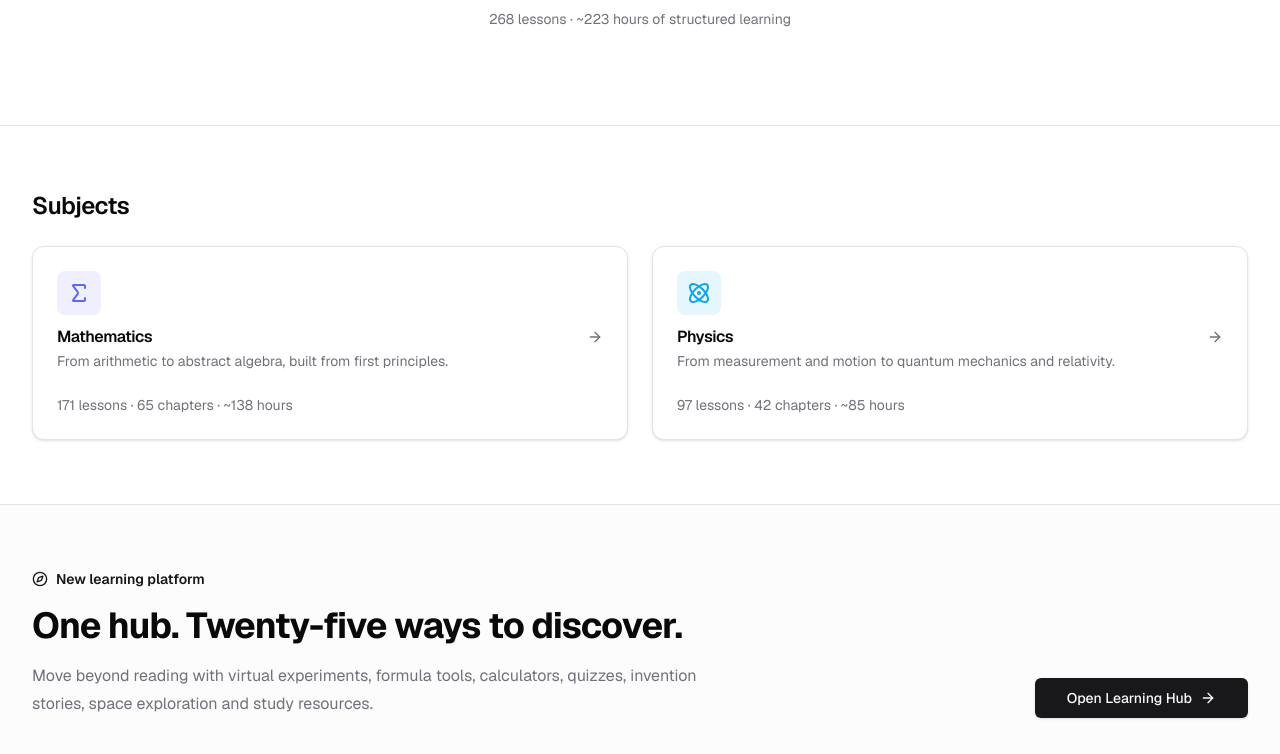
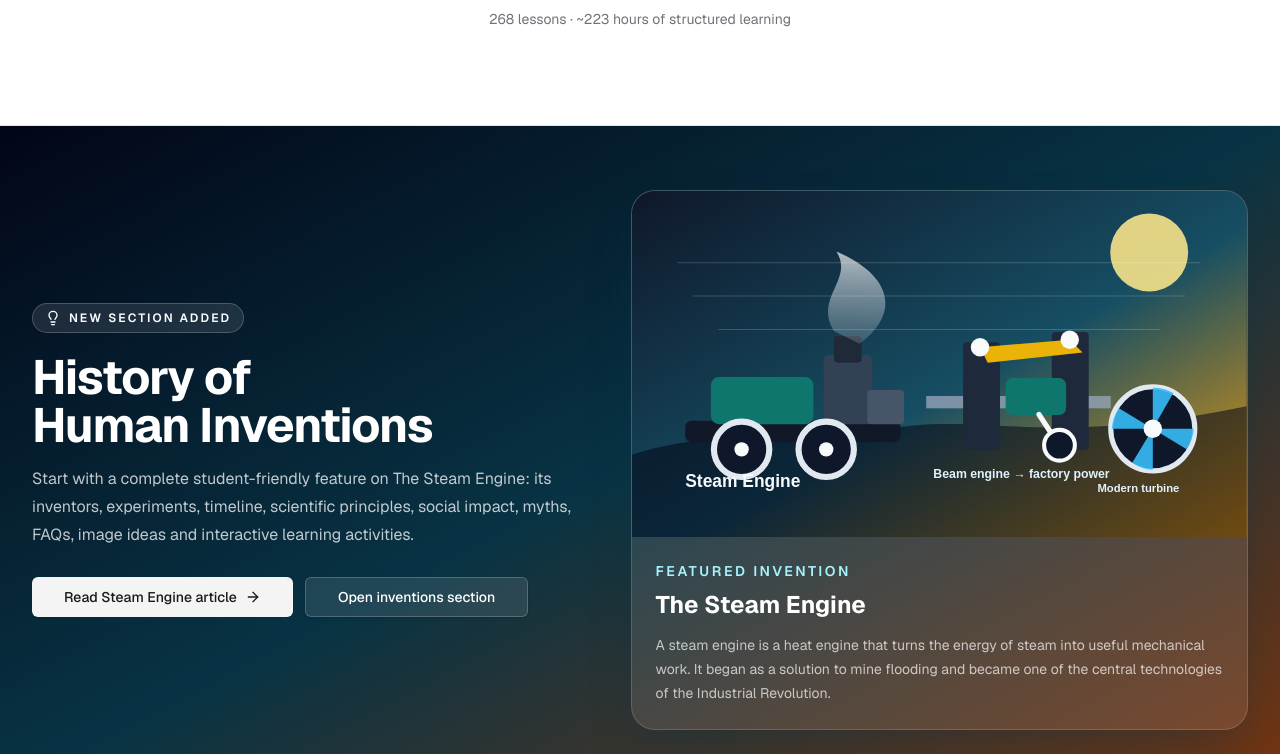
Before and after one commit to VishwakarmaAjay1992/EduVerse, a Next.js app: page / in a window 1280 px wide. Shown: the part 460-1214 px from the top of the page. Built offline with nearby package versions, Linux system fonts and the light colour scheme; no server answers.

Commit message:
EduVerse_with_Steam_Engine_VISIBLE_UPDATE

```diff
--- a/src/app/history-of-human-inventions/[slug]/page.tsx
+++ b/src/app/history-of-human-inventions/[slug]/page.tsx
@@ -81,8 +81,15 @@ export default async function InventionArticlePage({ params }: PageProps) {
           <p className="mt-8 text-sm font-semibold uppercase tracking-[0.3em] text-cyan-300">History of Human Inventions</p>
           <h1 className="mt-4 max-w-5xl text-4xl font-black tracking-tight sm:text-6xl">{invention.title}</h1>
           <p className="mt-6 max-w-3xl text-xl leading-8 text-slate-300">{invention.subtitle}</p>
-          <div className="mt-8 rounded-3xl border border-cyan-300/20 bg-cyan-300/10 p-6 text-lg leading-8 text-cyan-50">
-            {invention.heroSummary}
+          <div className="mt-8 grid gap-6 lg:grid-cols-[1fr_1.1fr] lg:items-center">
+            <div className="rounded-3xl border border-cyan-300/20 bg-cyan-300/10 p-6 text-lg leading-8 text-cyan-50">
+              {invention.heroSummary}
+            </div>
+            <img
+              src="/images/inventions/steam-engine-hero.svg"
+              alt="Steam engine historical evolution illustration"
+              className="aspect-video w-full rounded-3xl border border-white/15 object-cover shadow-2xl shadow-cyan-950/40"
+            />
           </div>
         </div>
       </section>
@@ -118,6 +125,17 @@ export default async function InventionArticlePage({ params }: PageProps) {
             </div>
           </section>
         ))}
+
+        <figure className="my-10 overflow-hidden rounded-3xl border border-slate-200 bg-white shadow-sm">
+          <img
+            src="/images/inventions/steam-engine-cutaway.svg"
+            alt="Simple cutaway diagram of a piston steam engine"
+            className="w-full"
+          />
+          <figcaption className="border-t border-slate-200 px-6 py-4 text-sm leading-6 text-slate-600">
+            Simplified cutaway diagram: heat produces steam, steam moves the piston, and the connecting rod turns the flywheel.
+          </figcaption>
+        </figure>
 
         <section id="timeline" className="scroll-mt-24 py-8">
           <h2 className="text-3xl font-black tracking-tight text-slate-950">4. Timeline of Development</h2>
--- a/src/app/history-of-human-inventions/page.tsx
+++ b/src/app/history-of-human-inventions/page.tsx
@@ -29,6 +29,11 @@ export default function HumanInventionsPage() {
               key={invention.slug}
               className="group rounded-3xl border border-white/10 bg-white/[0.04] p-6 shadow-2xl shadow-cyan-950/20 transition hover:-translate-y-1 hover:border-cyan-300/40 hover:bg-white/[0.07]"
             >
+              <img
+                src="/images/inventions/steam-engine-hero.svg"
+                alt="Steam engine educational illustration"
+                className="mb-5 aspect-video w-full rounded-2xl object-cover ring-1 ring-white/10"
+              />
               <p className="text-sm font-medium text-cyan-300">Featured invention</p>
               <h2 className="mt-3 text-2xl font-bold text-white group-hover:text-cyan-200">{invention.title}</h2>
               <p className="mt-4 line-clamp-4 text-sm leading-6 text-slate-300">{invention.heroSummary}</p>
--- a/src/app/learning-hub/page.tsx
+++ b/src/app/learning-hub/page.tsx
@@ -51,6 +51,13 @@ export default function LearningHubPage() {
                   className="border border-white/20 bg-white/10 text-white hover:bg-white/20"
                 >
                   <Link href="/phenomena">Discover 25 phenomena</Link>
+                </Button>
+                <Button
+                  asChild
+                  size="lg"
+                  className="border border-white/20 bg-white/10 text-white hover:bg-white/20"
+                >
+                  <Link href="/history-of-human-inventions">History of Inventions</Link>
                 </Button>
               </div>
             </div>
--- a/src/app/page.tsx
+++ b/src/app/page.tsx
@@ -1,5 +1,5 @@
 import Link from "next/link";
-import { ArrowRight, Compass, Microscope, Sparkles, Telescope } from "lucide-react";
+import { ArrowRight, Compass, Lightbulb, Microscope, Sparkles, Telescope } from "lucide-react";
 import { ScientistImage } from "@/components/scientists/scientist-image";
 import { SiteHeader } from "@/components/site-header";
 import { SubjectCard } from "@/components/subject-card";
@@ -8,11 +8,13 @@ import { Card, CardContent } from "@/components/ui/card";
 import { SCIENTISTS } from "@/data/scientists";
 import { listSubjects } from "@/lib/curriculum";
 import { HUB_FEATURES, HUB_GROUPS, HUB_GROUP_COPY } from "@/data/learning-hub";
+import { inventions } from "@/data/inventions";
 
 export default function HomePage() {
   const subjects = listSubjects();
   const totalLessons = subjects.reduce((n, s) => n + s.stats.lessons, 0);
   const totalHours = subjects.reduce((n, s) => n + s.stats.hours, 0);
+  const featuredInvention = inventions[0];
 
   return (
     <>
@@ -41,6 +43,59 @@ export default function HomePage() {
               {totalLessons.toLocaleString()} lessons · ~{totalHours.toLocaleString()} hours of
               structured learning
             </p>
+          </div>
+        </section>
+
+
+
+        <section className="border-b bg-gradient-to-br from-slate-950 via-cyan-950 to-amber-900 text-white">
+          <div className="container grid gap-10 py-16 lg:grid-cols-[0.95fr_1.05fr] lg:items-center">
+            <div>
+              <div className="inline-flex items-center gap-2 rounded-full border border-white/20 bg-white/10 px-3 py-1.5 text-xs font-semibold uppercase tracking-[0.17em]">
+                <Lightbulb className="size-4" aria-hidden="true" /> New section added
+              </div>
+              <h2 className="mt-5 text-balance text-3xl font-bold tracking-tight sm:text-5xl">
+                History of Human Inventions
+              </h2>
+              <p className="mt-4 max-w-xl leading-7 text-white/75">
+                Start with a complete student-friendly feature on {featuredInvention.title}: its inventors,
+                experiments, timeline, scientific principles, social impact, myths, FAQs, image ideas and
+                interactive learning activities.
+              </p>
+              <div className="mt-7 flex flex-wrap gap-3">
+                <Button asChild size="lg" variant="secondary">
+                  <Link href={`/history-of-human-inventions/${featuredInvention.slug}`}>
+                    Read Steam Engine article <ArrowRight aria-hidden="true" />
+                  </Link>
+                </Button>
+                <Button
+                  asChild
+                  size="lg"
+                  className="border border-white/20 bg-white/10 text-white hover:bg-white/20"
+                >
+                  <Link href="/history-of-human-inventions">Open inventions section</Link>
+                </Button>
+              </div>
+            </div>
+            <Link
+              href={`/history-of-human-inventions/${featuredInvention.slug}`}
+              className="group overflow-hidden rounded-3xl border border-white/15 bg-white/10 shadow-2xl shadow-cyan-950/40 transition hover:-translate-y-1 hover:bg-white/15"
+            >
+              <img
+                src="/images/inventions/steam-engine-hero.svg"
+                alt="Illustration showing the steam engine, factory power, and modern steam turbine"
+                className="aspect-video w-full object-cover"
+              />
+              <div className="p-6">
+                <p className="text-sm font-semibold uppercase tracking-[0.18em] text-cyan-200">
+                  Featured invention
+                </p>
+                <h3 className="mt-2 text-2xl font-bold">{featuredInvention.title}</h3>
+                <p className="mt-3 line-clamp-3 text-sm leading-6 text-white/70">
+                  {featuredInvention.heroSummary}
+                </p>
+              </div>
+            </Link>
           </div>
         </section>
 
```
Also changed, not shown: CHANGES_STEAM_ENGINE.txt, public/images/inventions/steam-engine-cutaway.svg (added), public/images/inventions/steam-engine-hero.svg (added).
